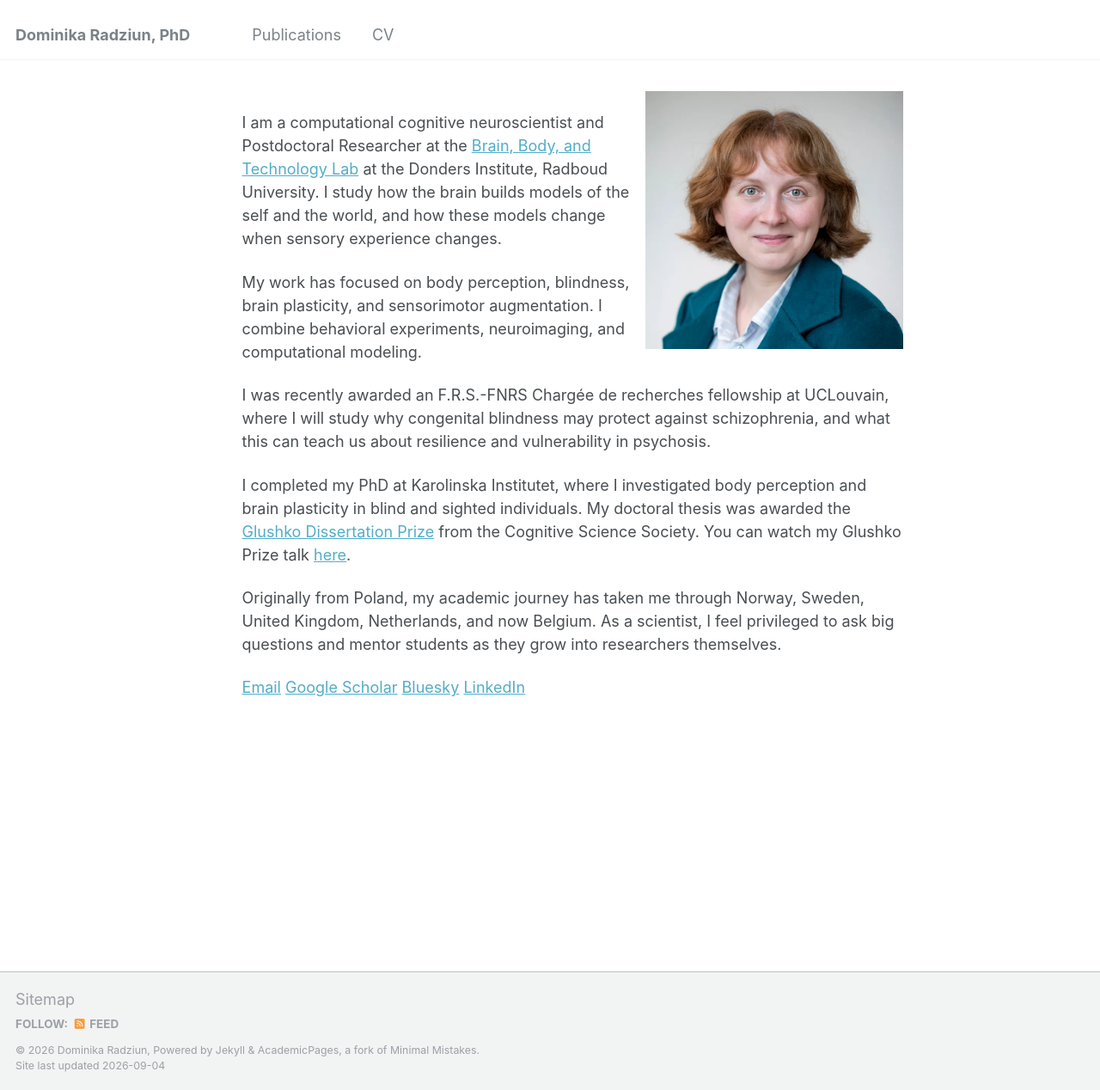
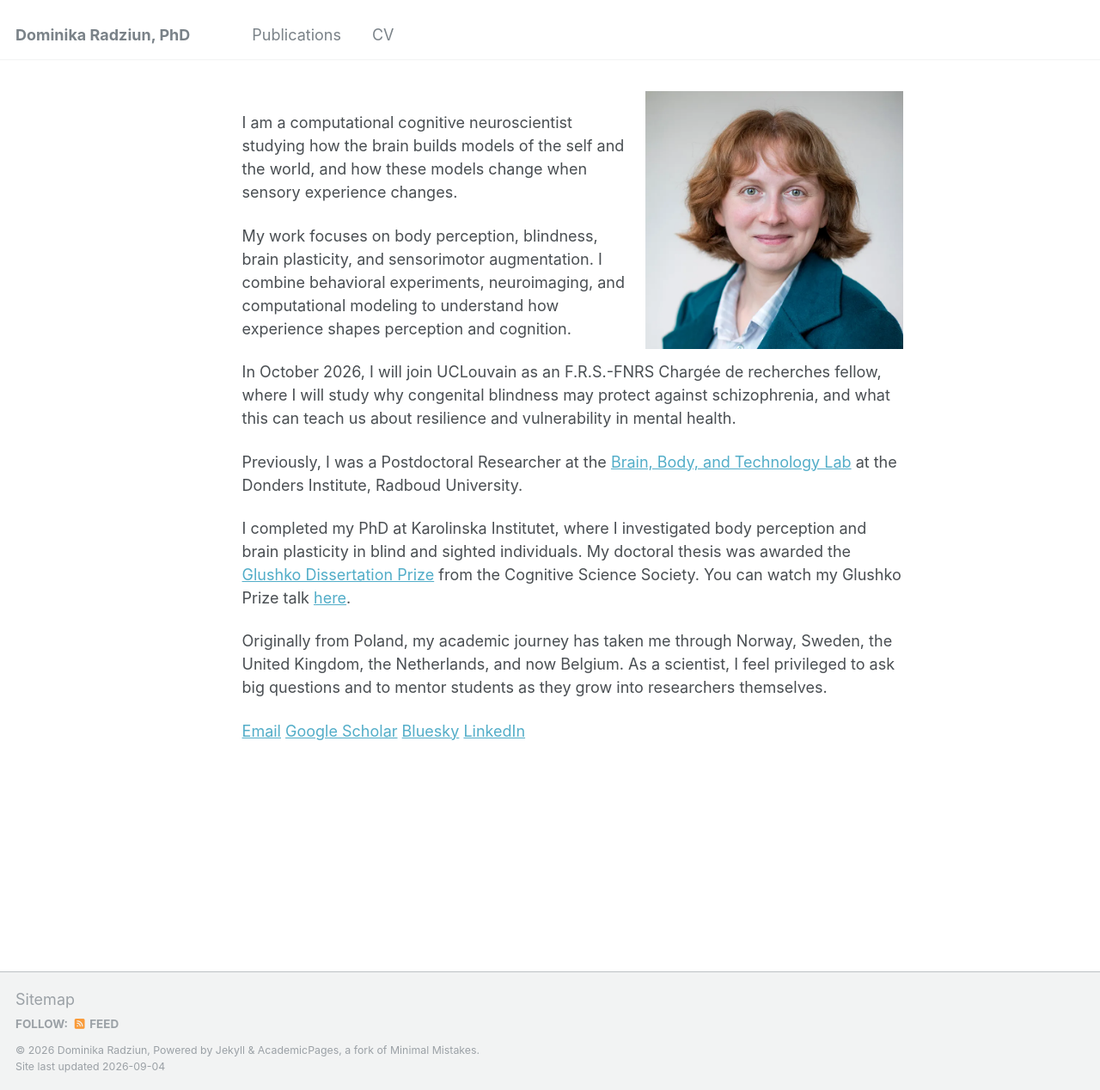
Before and after one commit to dominikaradziun/dominikaradziun.github.io, a Jekyll site: the page built from _pages/about.md, in a window 1280 px wide and 1268 px high. Shown: the whole window at 86% size. Built offline with Jekyll 4.4.1, drawn with Linux system fonts in a browser that asks for light colours.

Commit message:
Update about.md

```diff
--- a/_pages/about.md
+++ b/_pages/about.md
@@ -9,14 +9,16 @@ redirect_from:
 
 ![Profile](/images/bio-photo.jpeg){: .align-right width="300px"}
 
-I am a computational cognitive neuroscientist and Postdoctoral Researcher at the [Brain, Body, and Technology Lab](https://www.brainbodytech.com/) at the Donders Institute, Radboud University. I study how the brain builds models of the self and the world, and how these models change when sensory experience changes.
+I am a computational cognitive neuroscientist studying how the brain builds models of the self and the world, and how these models change when sensory experience changes.
 
-My work has focused on body perception, blindness, brain plasticity, and sensorimotor augmentation. I combine behavioral experiments, neuroimaging, and computational modeling.
+My work focuses on body perception, blindness, brain plasticity, and sensorimotor augmentation. I combine behavioral experiments, neuroimaging, and computational modeling to understand how experience shapes perception and cognition.
 
-I was recently awarded an F.R.S.-FNRS Chargée de recherches fellowship at UCLouvain, where I will study why congenital blindness may protect against schizophrenia, and what this can teach us about resilience and vulnerability in psychosis.
+In October 2026, I will join UCLouvain as an F.R.S.-FNRS Chargée de recherches fellow, where I will study why congenital blindness may protect against schizophrenia, and what this can teach us about resilience and vulnerability in mental health.
+
+Previously, I was a Postdoctoral Researcher at the [Brain, Body, and Technology Lab](https://www.brainbodytech.com/) at the Donders Institute, Radboud University.
 
 I completed my PhD at Karolinska Institutet, where I investigated body perception and brain plasticity in blind and sighted individuals. My doctoral thesis was awarded the [Glushko Dissertation Prize](https://cognitivesciencesociety.org/glushko-dissertation-prize/) from the Cognitive Science Society. You can watch my Glushko Prize talk [here](https://underline.io/events/465/sessions/18086/lecture/99279-body-perception-and-brain-plasticity-in-blind-and-sighted-individuals).
 
-Originally from Poland, my academic journey has taken me through Norway, Sweden, United Kingdom, Netherlands, and now Belgium. As a scientist, I feel privileged to ask big questions and mentor students as they grow into researchers themselves.
+Originally from Poland, my academic journey has taken me through Norway, Sweden, the United Kingdom, the Netherlands, and now Belgium. As a scientist, I feel privileged to ask big questions and to mentor students as they grow into researchers themselves.
 
 [Email](dominika.radziun@donders.ru.nl)     [Google Scholar](https://scholar.google.pl/citations?user=HygzNoQAAAAJ&hl=nl)      [Bluesky](https://bsky.app/profile/nikaradziun.bsky.social)     [LinkedIn](https://www.linkedin.com/in/dominika-radziun-40802b116/)
```
